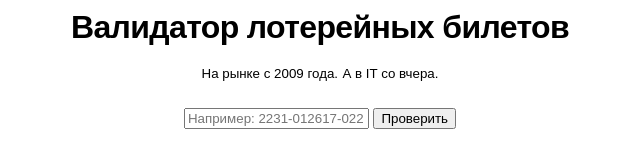
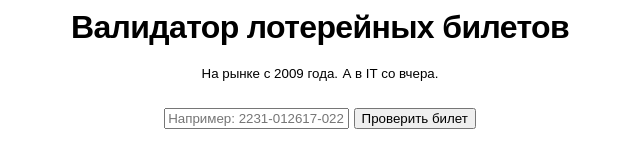
Before and after one commit to novicode1/lottery, a plain HTML site: page index.html in a window 1280 px wide. Shown: the whole page, without its empty margins (320-960 px from the left). Drawn offline with Linux system fonts and the light colour scheme.

Commit message:
Update index.html

```diff
--- a/index.html
+++ b/index.html
@@ -18,8 +18,8 @@
 
 			<br>
 			<br>
-			<input placeholder="Например: 2231-012617-022" id="inputValue" placeholder="Введите значение" />
-			<button id="checkButton">Проверить</button>
+			<input placeholder="Например: 2231-012617-022" id="inputValue" />
+			<button id="checkButton">Проверить билет</button>
 		</div>
 		<div id="result" style="display: none;">Следующая поптыка через 10 секунд </div>
 	</section>
```
